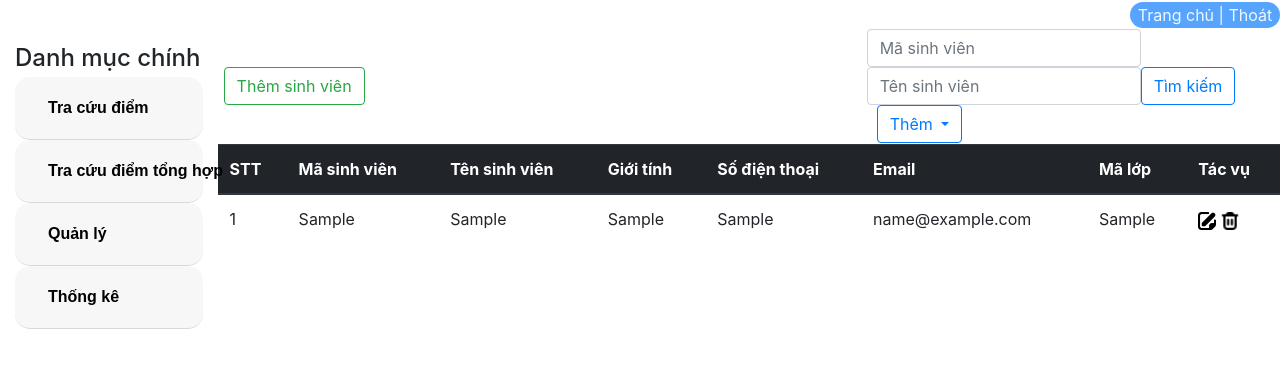
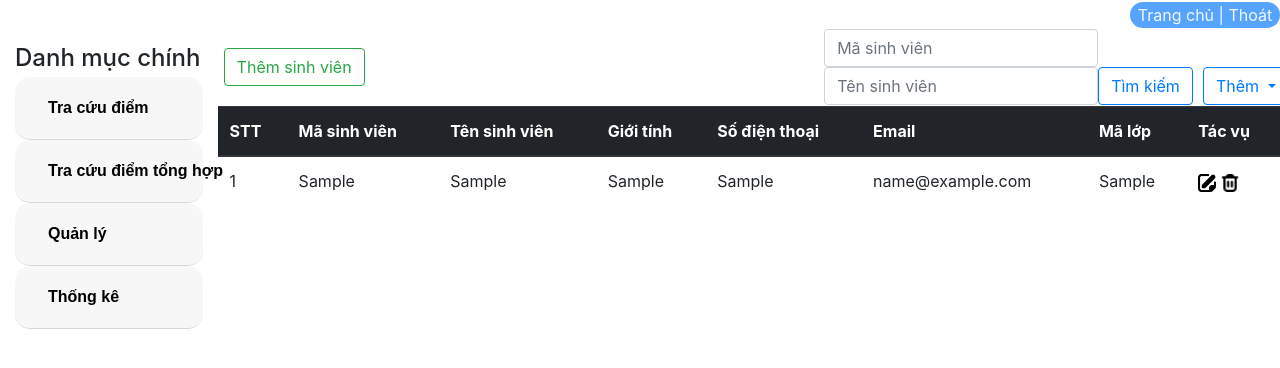
Before and after one commit to duyinyourarea/BTL_QuanLyDiem, a PHP site: page /BTL_QuanLyDiem/DanhSachSinhVien/ in a window 1280 px wide. Shown: the part 120-488 px from the top of the page. Run offline with PHP 8.4, Linux system fonts and the light colour scheme; tables that the repository leaves empty hold one stand-in row (values such as "Sample post").

Commit message:
change_size

```diff
--- a/MVC/Views/Pages/Sinhvien_v.php
+++ b/MVC/Views/Pages/Sinhvien_v.php
@@ -14,7 +14,7 @@
 
     <table style="width: 100%;">
         <tr>
-            <td style="width: 61%;"><a href="http://localhost/BTL_QuanLyDiem/DanhSachSinhVien/Them"><button class="btn btn-outline-success" name="btnThemsinhvien" style="margin: 5px;">Thêm
+            <td style="width: 57%;"><a href="http://localhost/BTL_QuanLyDiem/DanhSachSinhVien/Them"><button class="btn btn-outline-success" name="btnThemsinhvien" style="margin: 5px;">Thêm
                         sinh viên</button></a></td>
             <td>
                 <form action="http://localhost/BTL_QuanLyDiem/DanhSachSinhVien/Timkiem" method="post">
--- a/MVC/Views/Pages/Taikhoan_v.php
+++ b/MVC/Views/Pages/Taikhoan_v.php
@@ -14,7 +14,7 @@
 
     <table style="width: 100%; margin: 5px 0px;">
         <tr>
-            <td style="width: 61%;"></td>
+            <td style="width: 57%;"></td>
             <td>
                 <form action="http://localhost/BTL_QuanLyDiem/DanhSachTaiKhoan/Timkiem" method="post">
                     <div class="form-inline">
```
